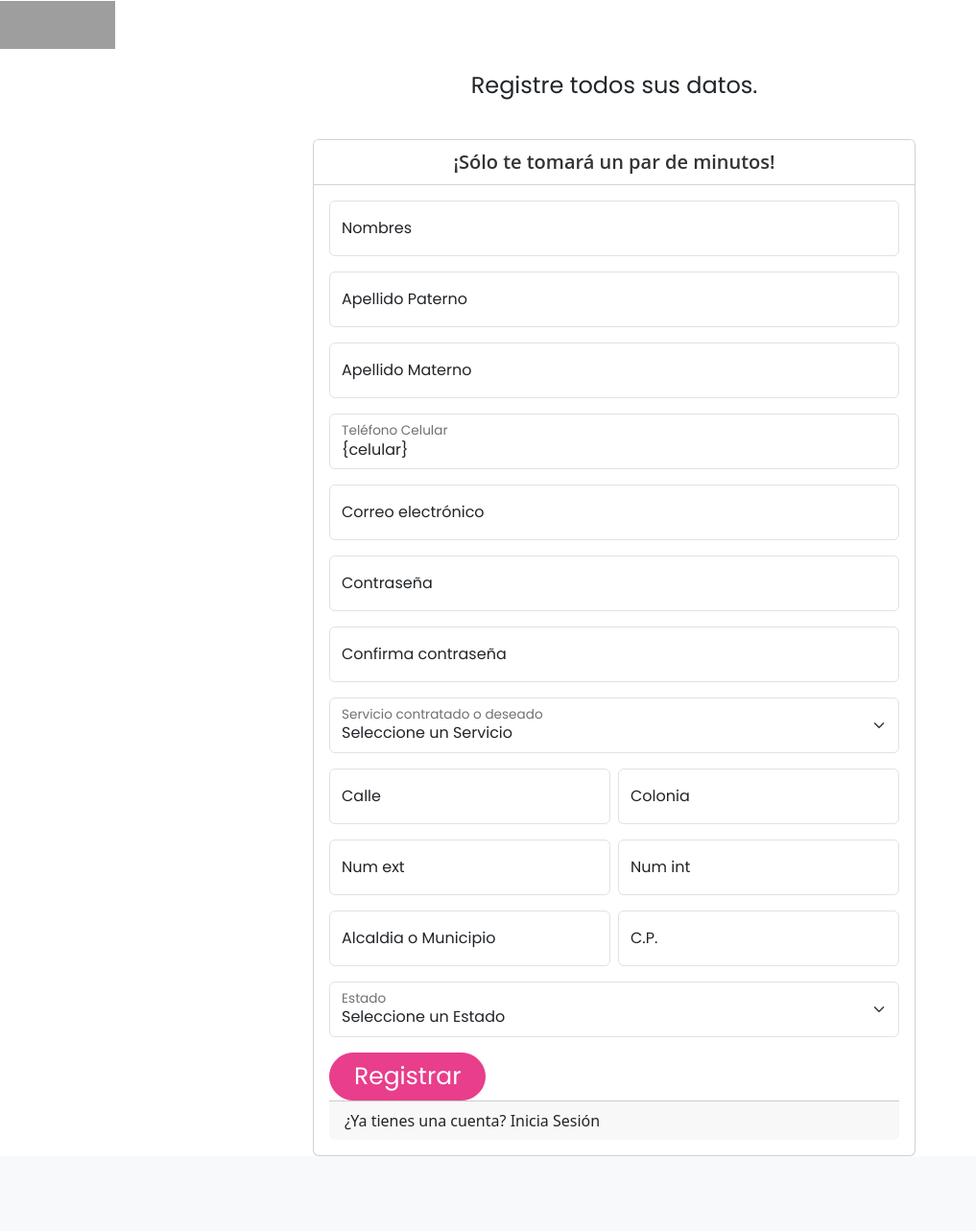
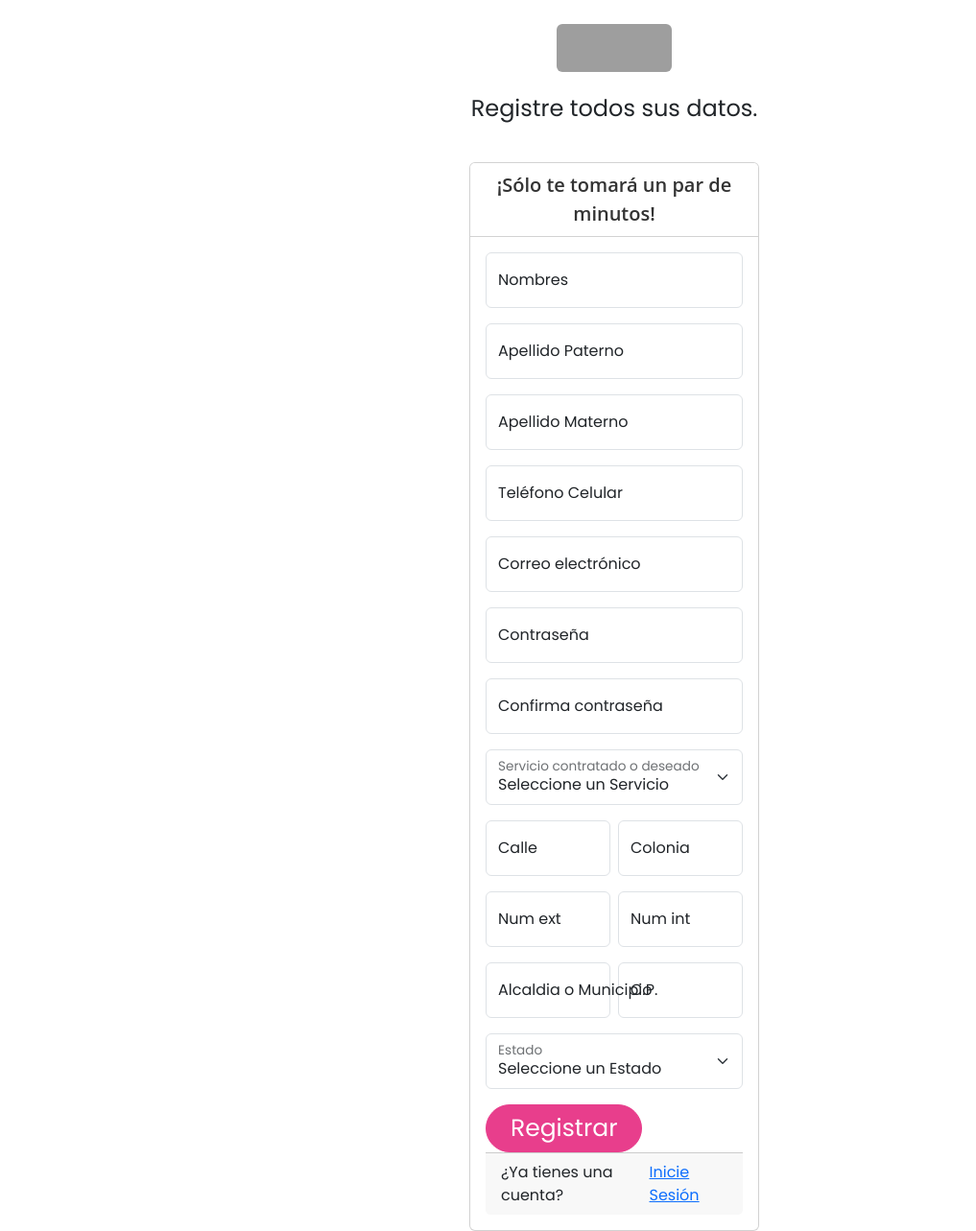
Before and after one commit to MiguelAngelSilva0108/LoginFactura, a PHP site: page /paginas/registro.php in a window 1280 px wide. Shown: the part 77-1360 px from the top of the page at 96% size, without its empty margins (0-1017 px from the left). Before the commit the page ends 1282 px from the top, so only its background shows below. Run offline with PHP 8.4, Linux system fonts and the light colour scheme; grey boxes are pictures that could not be loaded.

Commit message:
Add files via upload

```diff
--- a/LoginFactura/css/registro.css
+++ b/LoginFactura/css/registro.css
@@ -5,9 +5,12 @@
     margin-bottom: -10px;
   }
 
-  .logo img {
-    margin-top: 25px;
+  .LogoLogin {
+    text-align: center;
+    margin: 25px auto 0 auto;
   }
+
+
 
 
 
@@ -47,3 +50,28 @@
   font-family: 'Poppins', sans-serif;
   border-radius:25px;
 }
+
+.card-footer{
+  font-family: 'Poppins', sans-serif;
+  font-size: 16px;
+  display: flex;
+  justify-content: center;
+  align-items: center;
+}
+
+.form-row {
+  display: flex;
+  flex-direction: row;
+  justify-content: center;
+  align-items: center;
+}
+
+.rounded {
+  margin-top: 25px;
+}
+
+@media (min-width: 992px) { /* breakpoint para pantallas grandes */
+  .col-lg-6 {
+    max-width: 50% !important;
+  }
+}
--- a/LoginFactura/paginas/registro.php
+++ b/LoginFactura/paginas/registro.php
@@ -17,12 +17,8 @@
 <body>
     <?PHP require('../navbar/navbar.php'); ?>
     <div>
-        <style>
-            @import url('https://fonts.googleapis.com/css2?family=Poppins&display=swap');
-        </style>
-        <a href="">
-            <img src="https://upload.wikimedia.org/wikipedia/commons/9/95/Logotipo_izzi_negativo.png" alt="Logo"
-                width="120" height="50" class="d-inline-block align-text-top" />
+        <a href="/LoginFactura/index.php">
+            <img src="https://upload.wikimedia.org/wikipedia/commons/9/95/Logotipo_izzi_negativo.png" width="120" height="50" class="rounded mx-auto d-block" alt="...">
         </a>
 
 
@@ -32,7 +28,7 @@
         <div class='registro'>
             <form>
                 <div class="row">
-                    <div class="col-sm-6 offset-3 mt-5 mx-auto">
+                    <div class="col-sm-6 col-lg-3 offset-15 mt-5 mx-auto">
                         <div class="card pt=5">
                             <div class="card-header">
                                 ¡Sólo te tomará un par de minutos!
@@ -62,7 +58,7 @@
                                 <div>
                                     <div class="form-floating mb-3">
                                         <input type="text" name="Celular" class="form-control" id="floatingInput"
-                                            placeholder="name@example.com" value={celular} />
+                                            placeholder="name@example.com"  />
                                         <label htmlFor="floatingInput">Teléfono Celular</label>
                                     </div>
                                 </div>
@@ -202,22 +198,20 @@
                                         <option value="Yucatán">Yucatán</option>
                                         <option value="Zacatecas">Zacatecas</option>
                                     </select>
-
-                                    <label htmlFor="floatingSelect">Estado</label>
+                                    <label For="floatingSelect">Estado</label>
                                 </div>
 
 
                                 <!--Fin de formulario-->
 
                                 <div class="btn-group" role="group" aria-label="Basic example">
-                                    <button type="button" class="btn btn-primary">
+                                    <button type="button" class="btn btn-primary btn-registrar">
                                         Registrar
                                     </button>
                                 </div>
 
                                 <div class="card-footer">
-                                    <span>¿Ya tienes una cuenta?</span>
-                                    <Link to='/Login'>Inicia Sesión</Link>
+                                    <span>¿Ya tienes una cuenta?</span> <a href="./login.php">Inicie Sesión</a>
                                 </div>
                             </div>
                         </div>
```
Also changed, not shown: LoginFactura/css/login.css (line endings or trailing spaces), LoginFactura/navbar/navbar.php (line endings or trailing spaces), LoginFactura/paginas/inicio.php (line endings or trailing spaces), LoginFactura/paginas/login.php (line endings or trailing spaces).
